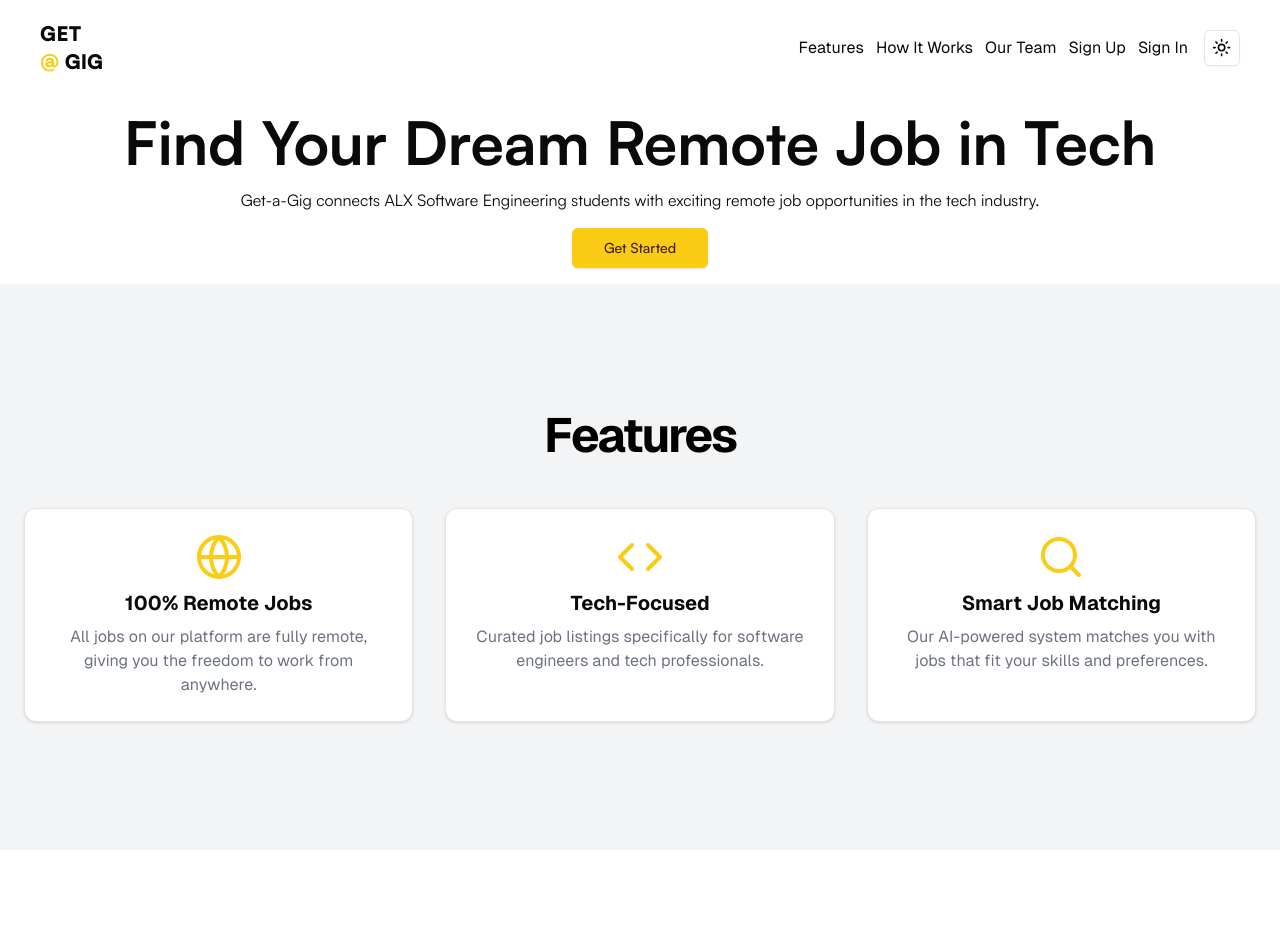
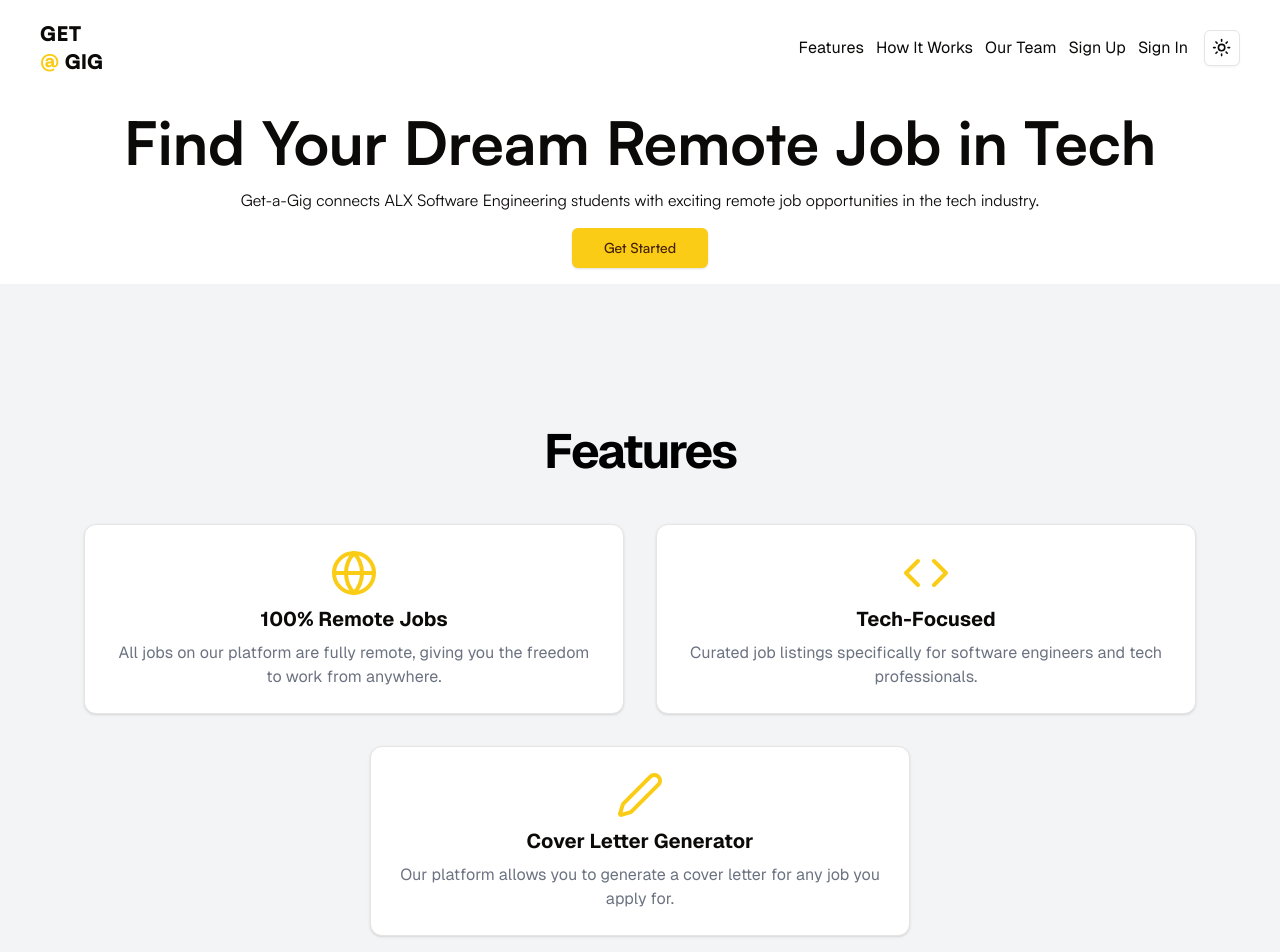
Before and after one commit to Chareeef/get-a-gig, a Next.js app: page / in a window 1280 px wide. Shown: the top 952 px of the page. Built offline with nearby package versions, Linux system fonts and the light colour scheme.

Commit message:
Update features

```diff
--- a/app/page.tsx
+++ b/app/page.tsx
@@ -1,5 +1,5 @@
 "use client";
-import { CodeIcon, GlobeIcon, SearchIcon } from "lucide-react";
+import { CodeIcon, GlobeIcon, Pen } from "lucide-react";
 import { Button } from "./components/ui/button";
 import { Card, CardContent } from "./components/ui/card";
 import { satoshi } from "./fonts/fonts";
@@ -8,6 +8,26 @@ import Link from "next/link";
 import { FaGithub, FaLinkedin } from "react-icons/fa";
 
 export default function Home() {
+  const features = [
+    {
+      title: "100% Remote Jobs",
+      description:
+        "All jobs on our platform are fully remote, giving you the freedom to work from anywhere.",
+      icon: GlobeIcon,
+    },
+    {
+      title: "Tech-Focused",
+      description:
+        "Curated job listings specifically for software engineers and tech professionals.",
+      icon: CodeIcon,
+    },
+    {
+      title: "Cover Letter Generator",
+      description:
+        "Our platform allows you to generate a cover letter for any job you apply for.",
+      icon: Pen,
+    },
+  ];
   const teamMembers = [
     {
       name: "Abdelrahman Hany",
@@ -46,48 +66,29 @@ export default function Home() {
         id="features"
         className="w-full py-12 bg-gray-100 md:py-24 lg:py-32 dark:bg-gray-800"
       >
-        <div className="container px-4 md:px-6">
+        <div className="px-10 py-4">
           <h2 className="mb-12 text-3xl font-bold tracking-tighter text-center text-black sm:text-5xl">
             Features
           </h2>
-          <div className="grid grid-cols-1 md:grid-cols-2 lg:grid-cols-3 gap-8">
-            <Card>
-              <CardContent className="flex flex-col items-center p-6 space-y-2">
-                <GlobeIcon className="w-12 h-12 text-primary" />
-                <h3 className="text-xl font-bold">100% Remote Jobs</h3>
-                <p className="text-center text-gray-500 dark:text-gray-400">
-                  All jobs on our platform are fully remote, giving you the
-                  freedom to work from anywhere.
-                </p>
-              </CardContent>
-            </Card>
-            <Card>
-              <CardContent className="flex flex-col items-center p-6 space-y-2">
-                <CodeIcon className="w-12 h-12 text-primary" />
-                <h3 className="text-xl font-bold">Tech-Focused</h3>
-                <p className="text-center text-gray-500 dark:text-gray-400">
-                  Curated job listings specifically for software engineers and
-                  tech professionals.
-                </p>
-              </CardContent>
-            </Card>
-            <Card>
-              <CardContent className="flex flex-col items-center p-6 space-y-2">
-                <SearchIcon className="w-12 h-12 text-primary" />
-                <h3 className="text-xl font-bold">Smart Job Matching</h3>
-                <p className="text-center text-gray-500 dark:text-gray-400">
-                  Our AI-powered system matches you with jobs that fit your
-                  skills and preferences.
-                </p>
-              </CardContent>
-            </Card>
+          <div className="flex flex-wrap items-center justify-center gap-8">
+            {features.map((feature) => (
+              <Card key={feature.title} className="md:w-[45%]">
+                <CardContent className="flex flex-col items-center p-6 text-center space-y-2">
+                  <feature.icon className="w-12 h-12 text-primary" />
+                  <h3 className="text-xl font-bold">{feature.title}</h3>
+                  <p className="text-center text-gray-500 dark:text-gray-400">
+                    {feature.description}
+                  </p>
+                </CardContent>
+              </Card>
+            ))}
           </div>
         </div>
       </section>
 
       {/* How It Works section */}
       <section id="how-it-works" className="w-full py-12 md:py-24 lg:py-32">
-        <div className="container px-4 md:px-6">
+        <div className="px-10 py-4">
           <h2 className="mb-12 text-3xl font-bold tracking-tighter text-center sm:text-5xl">
             How It Works
           </h2>
```
